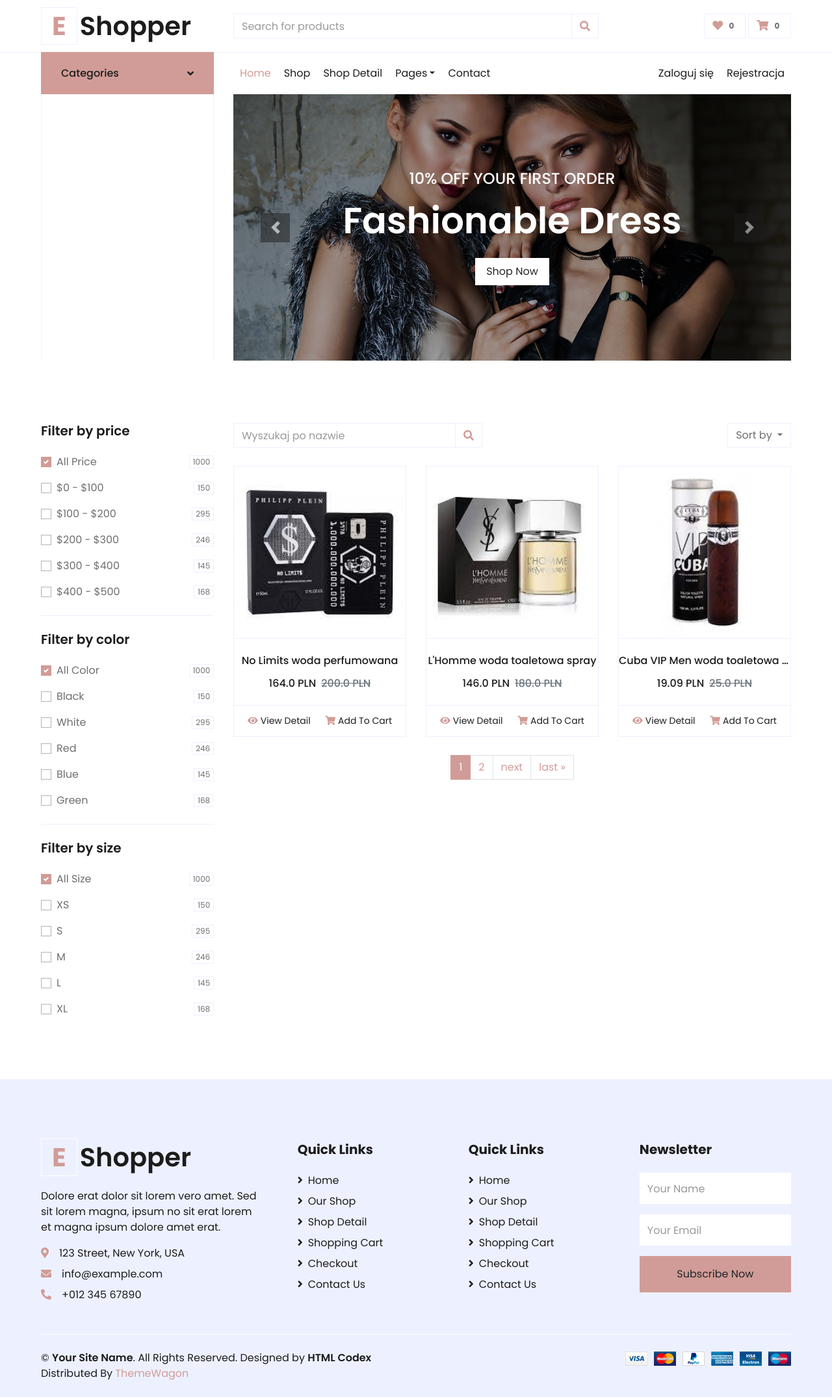
After one commit to WoocashiDev/django-ecommerce, a Django app: page /products-search/ in a window 1280 px wide. The commit adds this page. Shown: the whole page at 65% size. Run offline with Django 4.2, Linux system fonts and the light colour scheme; data comes from the database, SQL or seed files in the repository; some libraries are stand-ins or nearby versions.

Commit message:
add pagination and search functionality

```diff
--- /dev/null
+++ b/ecommerce/products/forms.py
@@ -0,0 +1,7 @@
+from django.forms import widgets, ModelForm
+from .models import Product
+
+class ProductSearchForm(ModelForm):
+    class Meta:
+        model = Product
+        fields = ['name']
--- /dev/null
+++ b/ecommerce/products/templates/products/pagination.html
@@ -0,0 +1,72 @@
+
+{% if "?" in request.get_full_path %}
+
+<div class="col-12 pb-1">
+    <nav aria-label="Page navigation">
+      <ul class="pagination justify-content-center mb-3">
+        {% if page_obj.has_previous %}
+        <li class="page-item">
+            <a class="page-link" href="{{request.get_full_path}}&page=1">&laquo; first</a>
+        </li>
+        <li class="page-item">
+            <a class="page-link" href="{{request.get_full_path}}&page={{ page_obj.previous_page_number }}">previous</a>
+        </li>
+        {% endif %}
+
+        {% for obj in paginator %}
+        {% if page_obj.number == obj.number %}
+        <li class="page-item active"><a class="page-link" href="{{request.get_full_path}}&page={{obj.number}}">{{obj.number}}</a></li>
+        {% else %}
+        <li class="page-item"><a class="page-link" href="{{request.get_full_path}}&page={{obj.number}}">{{obj.number}}</a></li>
+        {% endif %}
+        {% endfor %}
+
+        {% if page_obj.has_next %}
+        <li class="page-item">
+            <a class="page-link" href="{{request.get_full_path}}&page={{ page_obj.next_page_number }}">next</a>
+        </li>
+        <li class="page-item">
+            <a class="page-link" href="{{request.get_full_path}}&page={{ page_obj.paginator.num_pages }}">last &raquo;</a>
+        </li>
+        {% endif %}
+
+      </ul>
+
+    </nav>
+
+
+
+{% else %}
+<div class="col-12 pb-1">
+    <nav aria-label="Page navigation">
+      <ul class="pagination justify-content-center mb-3">
+        {% if page_obj.has_previous %}
+        <li class="page-item">
+            <a class="page-link" href="?page=1">&laquo; first</a>
+        </li>
+        <li class="page-item">
+            <a class="page-link" href="?page={{ page_obj.previous_page_number }}">previous</a>
+        </li>
+        {% endif %}
+
+        {% for obj in paginator %}
+        {% if page_obj.number == obj.number %}
+        <li class="page-item active"><a class="page-link" href="?page={{obj.number}}">{{obj.number}}</a></li>
+        {% else %}
+        <li class="page-item"><a class="page-link" href="?page={{obj.number}}">{{obj.number}}</a></li>
+        {% endif %}
+        {% endfor %}
+
+        {% if page_obj.has_next %}
+        <li class="page-item">
+            <a class="page-link" href="?page={{ page_obj.next_page_number }}">next</a>
+        </li>
+        <li class="page-item">
+            <a class="page-link" href="?page={{ page_obj.paginator.num_pages }}">last &raquo;</a>
+        </li>
+        {% endif %}
+
+      </ul>
+
+    </nav>
+    {% endif %}
--- /dev/null
+++ b/ecommerce/products/templates/products/product_list.html
@@ -0,0 +1,193 @@
+{% extends 'main.html' %}
+{% load static %}
+
+{% block content %}
+    <!-- Shop Start -->
+    <div class="container-fluid pt-5">
+        <div class="row px-xl-5">
+            <!-- Shop Sidebar Start -->
+            <div class="col-lg-3 col-md-12">
+                <!-- Price Start -->
+                <div class="border-bottom mb-4 pb-4">
+                    <h5 class="font-weight-semi-bold mb-4">Filter by price</h5>
+                    <form>
+                        <div class="custom-control custom-checkbox d-flex align-items-center justify-content-between mb-3">
+                            <input type="checkbox" class="custom-control-input" checked id="price-all">
+                            <label class="custom-control-label" for="price-all">All Price</label>
+                            <span class="badge border font-weight-normal">1000</span>
+                        </div>
+                        <div class="custom-control custom-checkbox d-flex align-items-center justify-content-between mb-3">
+                            <input type="checkbox" class="custom-control-input" id="price-1">
+                            <label class="custom-control-label" for="price-1">$0 - $100</label>
+                            <span class="badge border font-weight-normal">150</span>
+                        </div>
+                        <div class="custom-control custom-checkbox d-flex align-items-center justify-content-between mb-3">
+                            <input type="checkbox" class="custom-control-input" id="price-2">
+                            <label class="custom-control-label" for="price-2">$100 - $200</label>
+                            <span class="badge border font-weight-normal">295</span>
+                        </div>
+                        <div class="custom-control custom-checkbox d-flex align-items-center justify-content-between mb-3">
+                            <input type="checkbox" class="custom-control-input" id="price-3">
+                            <label class="custom-control-label" for="price-3">$200 - $300</label>
+                            <span class="badge border font-weight-normal">246</span>
+                        </div>
+                        <div class="custom-control custom-checkbox d-flex align-items-center justify-content-between mb-3">
+                            <input type="checkbox" class="custom-control-input" id="price-4">
+                            <label class="custom-control-label" for="price-4">$300 - $400</label>
+                            <span class="badge border font-weight-normal">145</span>
+                        </div>
+                        <div class="custom-control custom-checkbox d-flex align-items-center justify-content-between">
+                            <input type="checkbox" class="custom-control-input" id="price-5">
+                            <label class="custom-control-label" for="price-5">$400 - $500</label>
+                            <span class="badge border font-weight-normal">168</span>
+                        </div>
+                    </form>
+                </div>
+                <!-- Price End -->
+
+                <!-- Color Start -->
+                <div class="border-bottom mb-4 pb-4">
+                    <h5 class="font-weight-semi-bold mb-4">Filter by color</h5>
+                    <form>
+                        <div class="custom-control custom-checkbox d-flex align-items-center justify-content-between mb-3">
+                            <input type="checkbox" class="custom-control-input" checked id="color-all">
+                            <label class="custom-control-label" for="price-all">All Color</label>
+                            <span class="badge border font-weight-normal">1000</span>
+                        </div>
+                        <div class="custom-control custom-checkbox d-flex align-items-center justify-content-between mb-3">
+                            <input type="checkbox" class="custom-control-input" id="color-1">
+                            <label class="custom-control-label" for="color-1">Black</label>
+                            <span class="badge border font-weight-normal">150</span>
+                        </div>
+                        <div class="custom-control custom-checkbox d-flex align-items-center justify-content-between mb-3">
+                            <input type="checkbox" class="custom-control-input" id="color-2">
+                            <label class="custom-control-label" for="color-2">White</label>
+                            <span class="badge border font-weight-normal">295</span>
+                        </div>
+                        <div class="custom-control custom-checkbox d-flex align-items-center justify-content-between mb-3">
+                            <input type="checkbox" class="custom-control-input" id="color-3">
+                            <label class="custom-control-label" for="color-3">Red</label>
+                            <span class="badge border font-weight-normal">246</span>
+                        </div>
+                        <div class="custom-control custom-checkbox d-flex align-items-center justify-content-between mb-3">
+                            <input type="checkbox" class="custom-control-input" id="color-4">
+                            <label class="custom-control-label" for="color-4">Blue</label>
+                            <span class="badge border font-weight-normal">145</span>
+                        </div>
+                        <div class="custom-control custom-checkbox d-flex align-items-center justify-content-between">
+                            <input type="checkbox" class="custom-control-input" id="color-5">
+                            <label class="custom-control-label" for="color-5">Green</label>
+                            <span class="badge border font-weight-normal">168</span>
+                        </div>
+                    </form>
+                </div>
+                <!-- Color End -->
+
+                <!-- Size Start -->
+                <div class="mb-5">
+                    <h5 class="font-weight-semi-bold mb-4">Filter by size</h5>
+                    <form>
+                        <div class="custom-control custom-checkbox d-flex align-items-center justify-content-between mb-3">
+                            <input type="checkbox" class="custom-control-input" checked id="size-all">
+                            <label class="custom-control-label" for="size-all">All Size</label>
+                            <span class="badge border font-weight-normal">1000</span>
+                        </div>
+                        <div class="custom-control custom-checkbox d-flex align-items-center justify-content-between mb-3">
+                            <input type="checkbox" class="custom-control-input" id="size-1">
+                            <label class="custom-control-label" for="size-1">XS</label>
+                            <span class="badge border font-weight-normal">150</span>
+                        </div>
+                        <div class="custom-control custom-checkbox d-flex align-items-center justify-content-between mb-3">
+                            <input type="checkbox" class="custom-control-input" id="size-2">
+                            <label class="custom-control-label" for="size-2">S</label>
+                            <span class="badge border font-weight-normal">295</span>
+                        </div>
+                        <div class="custom-control custom-checkbox d-flex align-items-center justify-content-between mb-3">
+                            <input type="checkbox" class="custom-control-input" id="size-3">
+                            <label class="custom-control-label" for="size-3">M</label>
+                            <span class="badge border font-weight-normal">246</span>
+                        </div>
+                        <div class="custom-control custom-checkbox d-flex align-items-center justify-content-between mb-3">
+                            <input type="checkbox" class="custom-control-input" id="size-4">
+                            <label class="custom-control-label" for="size-4">L</label>
+                            <span class="badge border font-weight-normal">145</span>
+                        </div>
+                        <div class="custom-control custom-checkbox d-flex align-items-center justify-content-between">
+                            <input type="checkbox" class="custom-control-input" id="size-5">
+                            <label class="custom-control-label" for="size-5">XL</label>
+                            <span class="badge border font-weight-normal">168</span>
+                        </div>
+                    </form>
+                </div>
+                <!-- Size End -->
+            </div>
+            <!-- Shop Sidebar End -->
+
+
+            <!-- Shop Product Start -->
+            <div class="col-lg-9 col-md-12">
+                <div class="row pb-3">
+                    <div class="col-12 pb-1">
+                        <div class="d-flex align-items-center justify-content-between mb-4">
+                            <form method="GET" action="{% url 'products-search' %}">
+                                <div class="input-group">
+                                    <input type="text" class="form-control" placeholder="Wyszukaj po nazwie">
+                                    <div class="input-group-append">
+                                        <button type="submit" class="input-group-text bg-transparent text-primary">
+                                            <i class="fa fa-search"></i>
+                                        </button>
+                                    </div>
+                                </div>
+                            </form>
+                            <div class="dropdown ml-4">
+                                <button class="btn border dropdown-toggle" type="button" id="triggerId" data-toggle="dropdown" aria-haspopup="true"
+                                        aria-expanded="false">
+                                            Sort by
+                                        </button>
+                                <div class="dropdown-menu dropdown-menu-right" aria-labelledby="triggerId">
+                                    <a class="dropdown-item" href="#">Latest</a>
+                                    <a class="dropdown-item" href="#">Popularity</a>
+                                    <a class="dropdown-item" href="#">Best Rating</a>
+                                </div>
+                            </div>
+                        </div>
+                    </div>
+                    <!-- PRODUCT CARDS -->
+                    {% for product in products %}
+                    <div class="col-lg-4 col-md-6 col-sm-12 pb-1">
+                        <div class="card product-item border-0 mb-4">
+                            <div class="card-header product-img position-relative overflow-hidden bg-transparent border p-0">
+                                {% for product_image in product.productimage_set.all %}
+                                {% if product_image.is_featured %}
+                                <img class="img-fluid w-100" src="{{ product_image.image.url }}" alt="product image">
+                                {% else %}
+                                <img class="img-fluid w-100" src="{% static 'images/products/default.jpg' %}" alt="product image">
+                                {% endif %}
+                                {% endfor %}
+                            </div>
+                            <div class="card-body border-left border-right text-center p-0 pt-4 pb-3">
+                                <h6 class="text-truncate mb-3">{{ product.name}}</h6>
+                                <div class="d-flex justify-content-center">
+                                    <h6>{{ product.price }} PLN</h6><h6 class="text-muted ml-2"><del>{{ product.old_price }} PLN</del></h6>
+                                </div>
+                            </div>
+                            <div class="card-footer d-flex justify-content-between bg-light border">
+                                <a href="{% url 'product-details' product.id %}" class="btn btn-sm text-dark p-0"><i class="fas fa-eye text-primary mr-1"></i>View Detail</a>
+                                <a href="{% url 'add-item' product.id %}?next={{request.path}}" class="btn btn-sm text-dark p-0"><i class="fas fa-shopping-cart text-primary mr-1"></i>Add To Cart</a>
+                            </div>
+                        </div>
+                    </div>
+                    {% endfor %}
+
+
+                        {% include 'products/pagination.html' %}
+
+                    </div>
+                </div>
+            </div>
+            <!-- Shop Product End -->
+
+        </div>
+    </div>
+    <!-- Shop End -->
+    {% endblock %}
--- a/ecommerce/products/urls.py
+++ b/ecommerce/products/urls.py
@@ -15,11 +15,13 @@
 """
 from django.urls import path
 from . import views
+from .views import ProductSearchView
 
 urlpatterns = [
     path('', views.productsMainPage, name="products"),
     path('category/<str:category_id>', views.productsCollectionPage, name="category"),
     path('category-collection/<str:category_id>', views.productsCategoryCollectionPage, name="category-collection"),
     path('subcategory-collection/<str:category_id>', views.productsSubCategoryCollectionPage, name="subcategory-collection"),
-    path("product-details/<str:product_id>/", views.productDetailsPage, name="product-details")
+    path("product-details/<str:product_id>/", views.productDetailsPage, name="product-details"),
+    path('products-search/', ProductSearchView.as_view(), name='products-search'),
 ]
--- a/ecommerce/products/views.py
+++ b/ecommerce/products/views.py
@@ -2,6 +2,9 @@
 from .models import Product, TopCategory, ProductTag, ProductBrand, ProductImage, MidCategory, BotCategory
 import random
 from shop.forms import SaveCartItemForm
+from django.views.generic import ListView
+from .forms import ProductSearchForm
+import re
 
 # Create your views here.
 def productsMainPage(request):
@@ -56,6 +59,7 @@
     return render(request, 'products/products-subcategories-collection.html', context)
 
 def productDetailsPage(request, product_id):
+    top_categories = TopCategory.objects.all()
     product = Product.objects.get(id=product_id)
     images = product.productimage_set.all()
     product_category = product.bot_category.first()
@@ -64,9 +68,41 @@
     form = SaveCartItemForm()
 
     context = {
+        "top_categories": top_categories,
         "form": form,
         "product": product,
         "images": images,
         "same_category_products": same_category_products
     }
     return render(request, 'products/product-detail.html', context)
+
+
+class ProductSearchView(ListView):
+    model = Product
+    context_object_name = 'products'
+    paginate_by = 3
+
+    def get_context_data(self, *, object_list=None, **kwargs):
+        queryset = object_list if object_list is not None else self.object_list
+
+        form = ProductSearchForm(self.request.GET)
+
+        if form.is_valid():
+
+            name = form['name'].value()
+
+        if name:
+                queryset = queryset.filter(
+                    name__icontains=name
+                )
+
+        return super().get_context_data(
+            object_list=queryset,
+            **kwargs
+        )
+
+        # fixing issues with pagination and filtering
+    def setup(self, request, *args, **kwargs) -> None:
+        request.GET.get("page")
+        request.META["QUERY_STRING"] = re.sub("(&|\?)page=(.)*", "", request.META.get("QUERY_STRING", ""))
+        return super().setup(request, *args, **kwargs)
--- a/ecommerce/shop/urls.py
+++ b/ecommerce/shop/urls.py
@@ -19,5 +19,6 @@
 urlpatterns = [
     path('shopping-cart', views.ShoppingCartPage, name='shopping-cart'),
     path('remove-item/<str:item_id>/', views.RemoveCartItemPage, name='remove-item'),
-    path('add-item/<str:item_id>/', views.AddCartItemPage, name='add-item')
+    path('add-item/<str:item_id>/', views.AddCartItemPage, name='add-item'),
+    path('checkout', views.CheckoutPage, name='checkout')
 ]
--- a/ecommerce/templates/navbar.html
+++ b/ecommerce/templates/navbar.html
@@ -8,13 +8,13 @@
             </a>
         </div>
         <div class="col-lg-6 col-6 text-left">
-            <form action="">
+            <form method="GET" action="{% url 'products-search' %}">
                 <div class="input-group">
-                    <input type="text" class="form-control" placeholder="Search for products">
+                    <input name='name' type="text" class="form-control" placeholder="Search for products">
                     <div class="input-group-append">
-                        <span class="input-group-text bg-transparent text-primary">
+                        <button type="submit" class="input-group-text bg-transparent text-primary">
                             <i class="fa fa-search"></i>
-                        </span>
+                        </button>
                     </div>
                 </div>
             </form>
--- a/ecommerce/users/views.py
+++ b/ecommerce/users/views.py
@@ -46,6 +46,7 @@
             user.save()
 
             messages.success(request, 'Konto zostało utworzone! Udanych zakupów!')
+            print('konto utworzone')
             login(request, user)
             return redirect('products')
 
```
Also changed, not shown: ecommerce/shop/templates/shop/checkout.html (added, +93 -0 lines), ecommerce/shop/views.py (+49 -4 lines), ecommerce/users/forms.py (+14 -0 lines).
